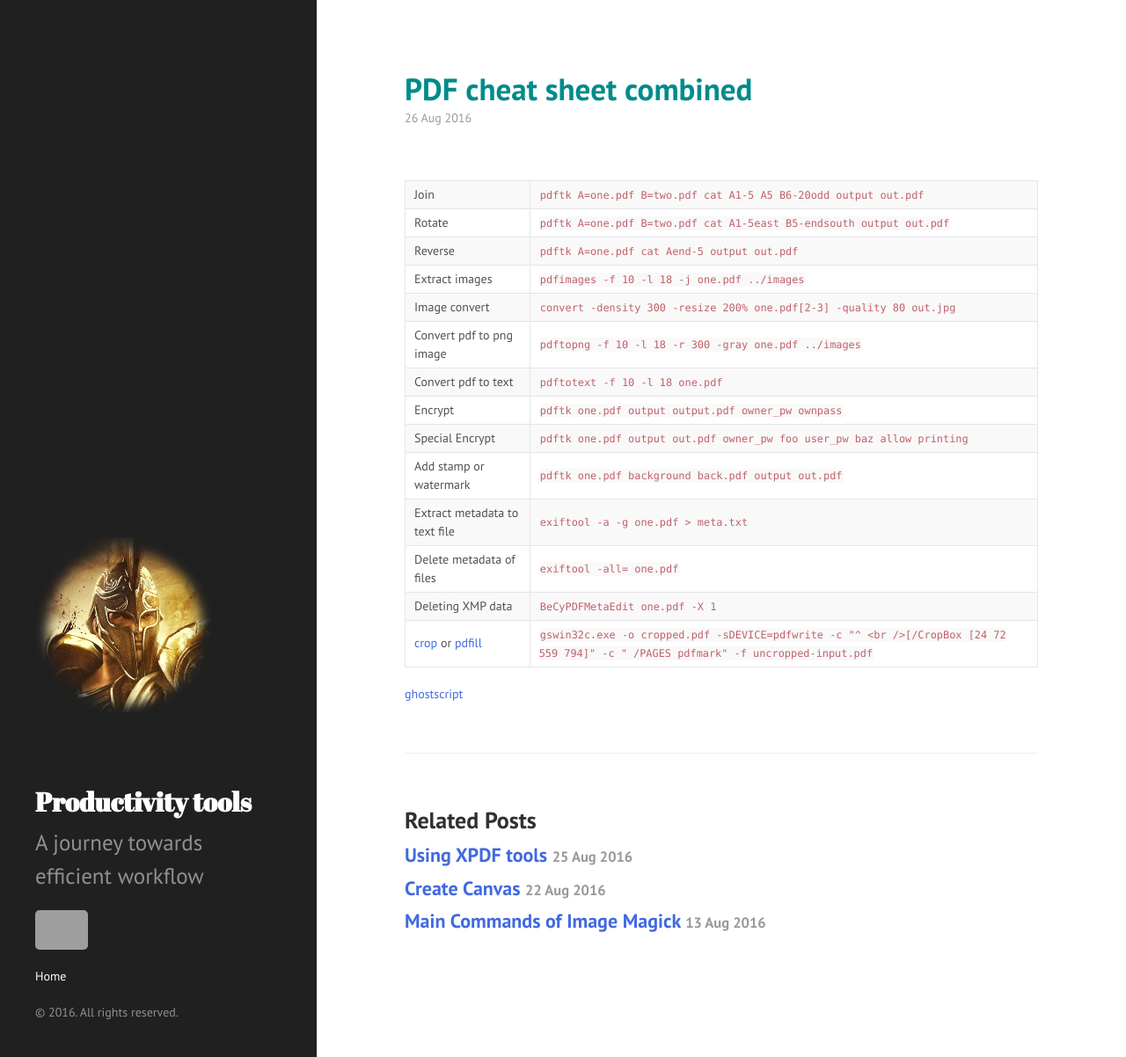
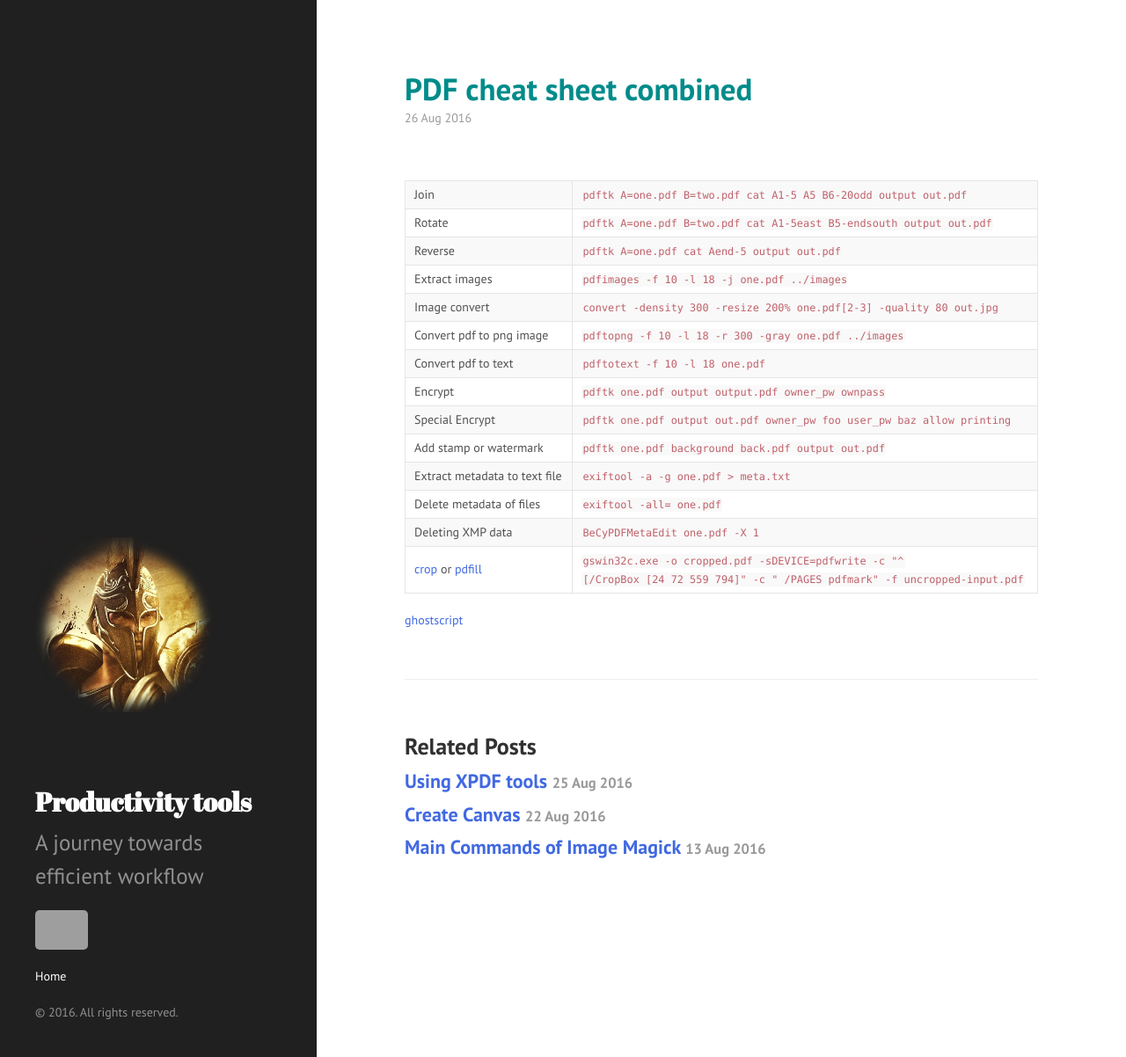
Before and after one commit to MaheshTK/MaheshTK.github.io, a Jekyll site: the page built from _posts/2016-08-26-pdf-cheat-sheet-combined.markdown, in a window 1280 px wide and 1202 px high. Shown: the whole window at 88% size. Built offline with Jekyll 4.4.1, drawn with Linux system fonts in a browser that asks for light colours; grey boxes are pictures that could not be loaded.

```diff
--- a/_posts/2016-08-26-pdf-cheat-sheet-combined.markdown
+++ b/_posts/2016-08-26-pdf-cheat-sheet-combined.markdown
@@ -16,7 +16,7 @@ layout: post
 | Extract metadata to text file | `exiftool -a -g one.pdf > meta.txt` |
 | Delete metadata of files | `exiftool -all= one.pdf` |
 | Deleting XMP data | `BeCyPDFMetaEdit one.pdf -X 1` |
-| [crop](http://stackoverflow.com/questions/6183479/cropping-a-pdf-using-ghostscript-9-01,) or [pdfill](http://www.pdfill.com/pdf_tools_free.html)| `gswin32c.exe   -o cropped.pdf  -sDEVICE=pdfwrite -c "^ <br />[/CropBox [24 72 559 794]" -c " /PAGES pdfmark"  -f uncropped-input.pdf` |
+| [crop](http://stackoverflow.com/questions/6183479/cropping-a-pdf-using-ghostscript-9-01,) or [pdfill](http://www.pdfill.com/pdf_tools_free.html)| `gswin32c.exe   -o cropped.pdf  -sDEVICE=pdfwrite -c "^` <br />`[/CropBox [24 72 559 794]" -c " /PAGES pdfmark"  -f uncropped-input.pdf` |
 
 
 [ghostscript](http://www.peteryu.ca/tutorials/publishing/pdf_manipulation_tips)
```
